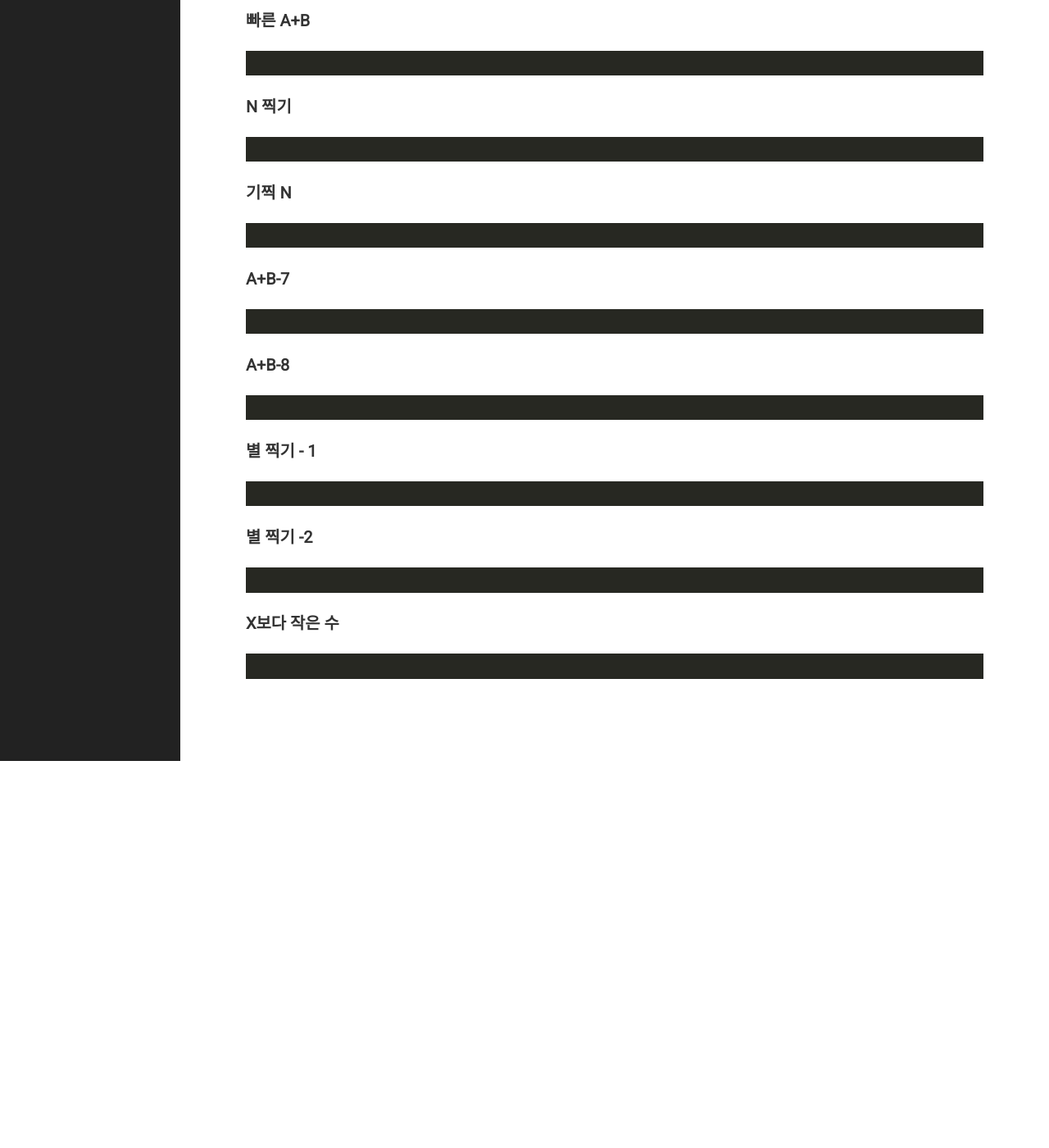
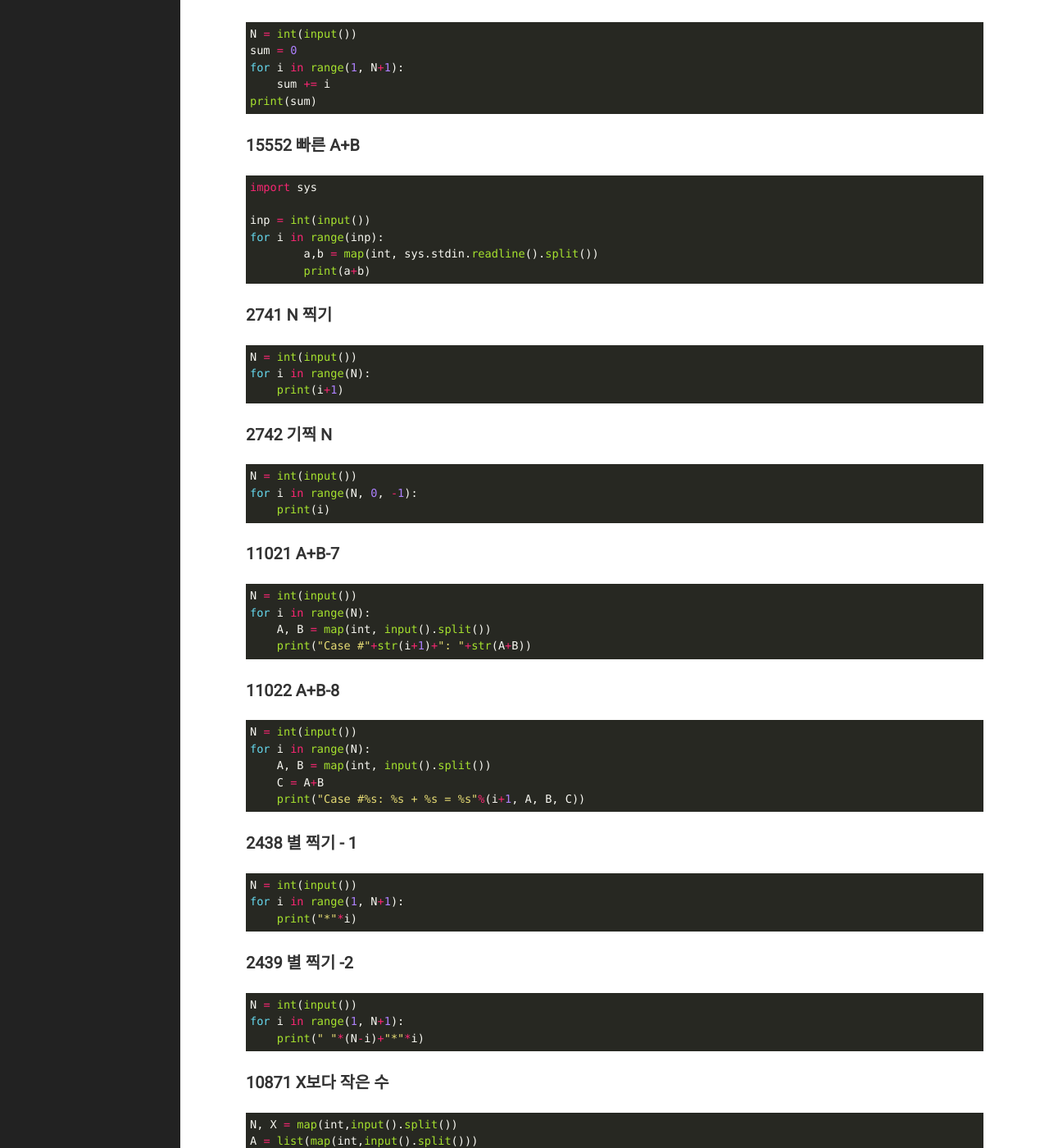
Before and after one commit to 1yoouoo/1yoouoo.gihub.io, a Jekyll site: the page built from _posts/2021-03-04-backjoon-for문.md, in a window 1280 px wide and 1400 px high, scrolled down 532 px. Shown: the whole window at 82% size. Built offline with Jekyll 4.4.1, drawn with Linux system fonts in a browser that asks for light colours; before the commit the page ends 1460 px from its top, so only the background shows below that; some of the changed text lies outside the part shown.

Commit message:
backjoon for문

````diff
--- a/_posts/2021-03-04-backjoon-for문.md
+++ b/_posts/2021-03-04-backjoon-for문.md
@@ -5,49 +5,92 @@ date:   2021-03-04 19:16:00 +0900
 categories: BACKJOON
 ---
 
-컨트리뷰션 되라앗
+### 2739 구구단
+```python
+N = int(input())
 
-### 구구단
+for i in range(1, 9+1):
+    print(str(N) + ' * ' + str(i) + ' = ' + str(N*i))
+```
+### 10950 A+B-3
 ```python
+N = int(input())
+for i in range(1, N+1):
+    A, B = map(int, input().split())
+    print(A+B)
+```
 
+### 8393 합
+```python
+N = int(input())
+sum = 0
+for i in range(1, N+1):
+    sum += i
+print(sum)
 ```
-### A+B-3
+
+### 15552 빠른 A+B
 ```python
+import sys
 
+inp = int(input())
+for i in range(inp):
+        a,b = map(int, sys.stdin.readline().split())
+        print(a+b)
 ```
-### 합
+
+### 2741 N 찍기
 ```python
+N = int(input())
+for i in range(N):
+    print(i+1)
+```
 
+### 2742 기찍 N
+```python
+N = int(input())
+for i in range(N, 0, -1):
+    print(i)
 ```
-### 빠른 A+B
+
+### 11021 A+B-7
 ```python
+N = int(input())
+for i in range(N):
+    A, B = map(int, input().split())
+    print("Case #"+str(i+1)+": "+str(A+B))
+```
 
+### 11022 A+B-8
+```python
+N = int(input())
+for i in range(N):
+    A, B = map(int, input().split())
+    C = A+B
+    print("Case #%s: %s + %s = %s"%(i+1, A, B, C))
 ```
-### N 찍기
+
+### 2438 별 찍기 - 1
 ```python
+N = int(input())
+for i in range(1, N+1):
+    print("*"*i)
+```
 
+### 2439 별 찍기 -2
+```python
+N = int(input())
+for i in range(1, N+1):
+    print(" "*(N-i)+"*"*i)
 ```
-### 기찍 N
+
+### 10871 X보다 작은 수
 ```python
-
+N, X = map(int,input().split())
+A = list(map(int,input().split()))
+answer = ""
+for i in range(N):
+    if A[i] < X :
+        answer = answer + str(A[i])+ " "
+print(answer)
 ```
-### A+B-7
-```python
-
-```
-### A+B-8
-```python
-
-```
-### 별 찍기 - 1
-```python
-
-```
-### 별 찍기 -2
-```python
-
-```
-### X보다 작은 수
-```python
-
-```
--- /dev/null
+++ b/_posts/note.py
@@ -0,0 +1,4 @@
+N = int(input())
+for i in range(1, N+1):
+    A, B = map(int, input().split())
+    print(A+B)
````
Also changed, not shown: README.md.
